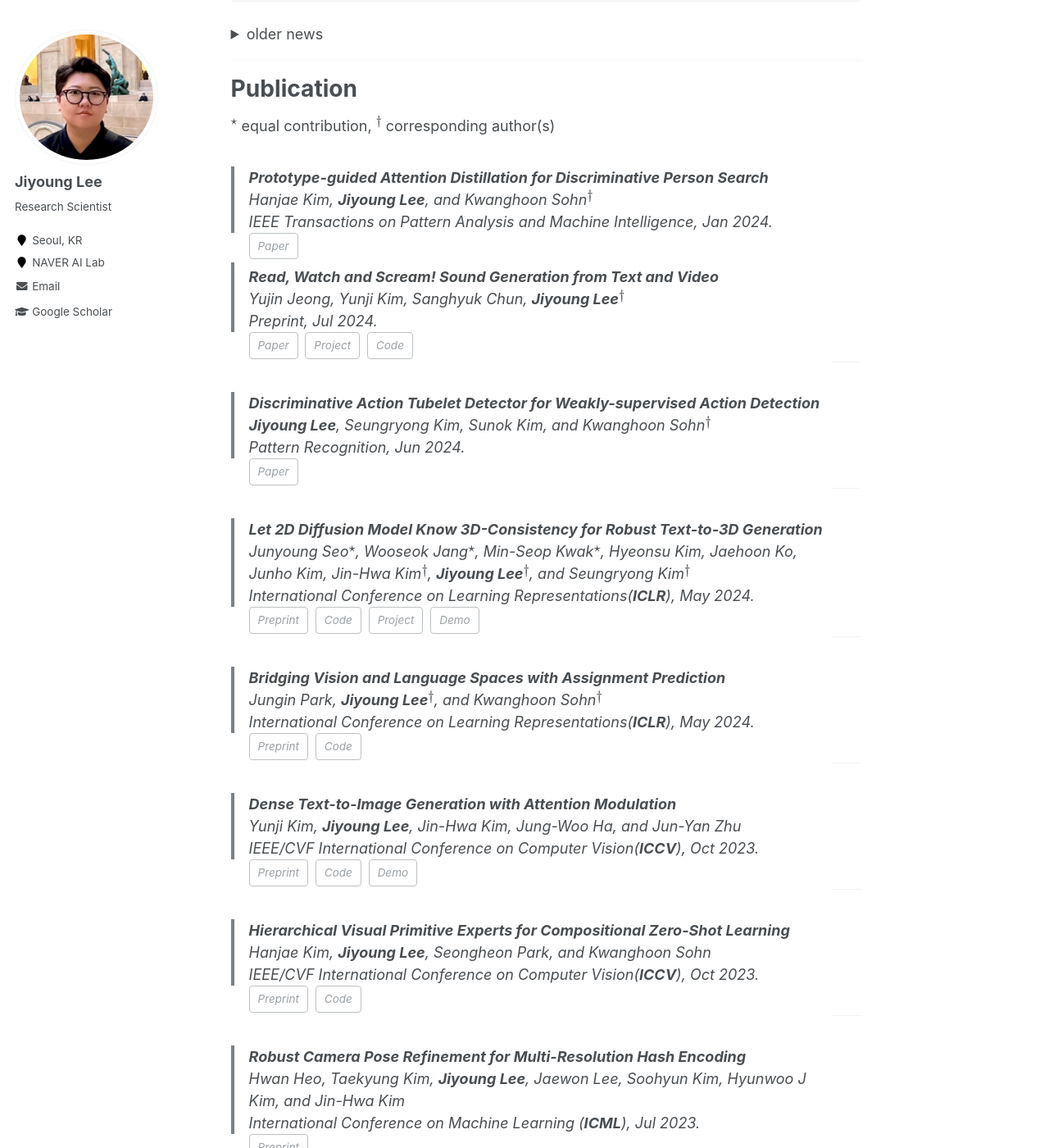
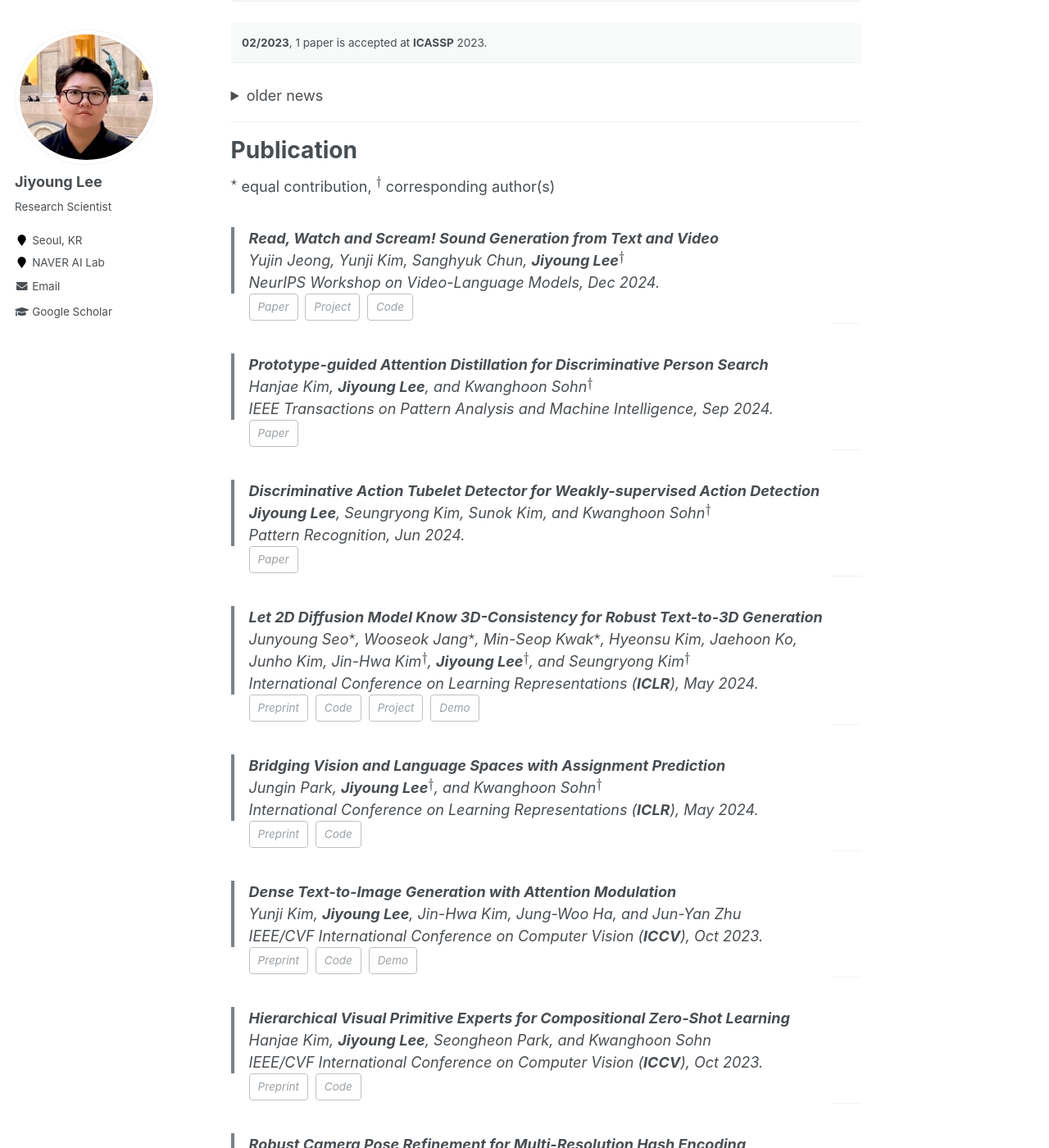
Before and after one commit to lee-jiyoung/lee-jiyoung.github.io, a Jekyll site: the page built from _pages/about.md, in a window 1280 px wide and 1400 px high, scrolled down 1246 px. Shown: the whole window at 82% size. Built offline with Jekyll 4.4.1, drawn with Linux system fonts in a browser that asks for light colours; formulas are drawn with MathJax 3; some of the changed text lies outside the part shown.

Commit message:
Update about.md

```diff
--- a/_pages/about.md
+++ b/_pages/about.md
@@ -26,6 +26,8 @@ I am always looking for interns to collaborate with! If you are interested in do
 
 News
 ======
+**10/2024**, 1 paper is accepted in **NeurIPS 2024 Workshop on Video-Language Models**.
+{: .notice}
 **09/2024**, 1 paper is accepted in **IEEE Transactions on Pattern Analysis and Machine Intelligence (TPAMI)**.
 {: .notice}
 **06/2024**, 1 paper is accepted in **Pattern Recognition**.
@@ -89,22 +91,26 @@ Publication
 
 $^\star$ equal contribution, $^\dagger$ corresponding author(s)
 
-> **Prototype-guided Attention Distillation for Discriminative Person Search**
-Hanjae Kim, **Jiyoung Lee**, and Kwanghoon Sohn<sup>$\dagger$</sup>
-IEEE Transactions on Pattern Analysis and Machine Intelligence, Jan 2024.
-<span class="page__meta page__taxonomy comment__date" itemprop="keywords">
-<a class="page__taxonomy-item" rel="tag" href="https://ieeexplore.ieee.org/document/10681282">Paper</a>
-</span>
 
 
 > **Read, Watch and Scream! Sound Generation from Text and Video**
 Yujin Jeong, Yunji Kim, Sanghyuk Chun, **Jiyoung Lee**<sup>$\dagger$</sup>
-Preprint, Jul 2024.
+NeurIPS Workshop on Video-Language Models, Dec 2024.
 <span class="page__meta page__taxonomy comment__date" itemprop="keywords">
 <a class="page__taxonomy-item" rel="tag" href="https://arxiv.org/abs/2407.05551">Paper</a>
 <a class="page__taxonomy-item" rel="tag" href="https://naver-ai.github.io/rewas/">Project</a>
 <a class="page__taxonomy-item" rel="tag" href="https://github.com/naver-ai/rewas">Code</a>
 </span>
+
+-----------
+
+> **Prototype-guided Attention Distillation for Discriminative Person Search**
+Hanjae Kim, **Jiyoung Lee**, and Kwanghoon Sohn<sup>$\dagger$</sup>
+IEEE Transactions on Pattern Analysis and Machine Intelligence, Sep 2024.
+<span class="page__meta page__taxonomy comment__date" itemprop="keywords">
+<a class="page__taxonomy-item" rel="tag" href="https://ieeexplore.ieee.org/document/10681282">Paper</a>
+</span>
+
 
 -----------
 
@@ -119,7 +125,7 @@ Pattern Recognition, Jun 2024.
 
 > **Let 2D Diffusion Model Know 3D-Consistency for Robust Text-to-3D Generation**
 Junyoung Seo<sup>$\star$</sup>, Wooseok Jang<sup>$\star$</sup>, Min-Seop Kwak<sup>$\star$</sup>, Hyeonsu Kim, Jaehoon Ko, Junho Kim, Jin-Hwa Kim<sup>$\dagger$</sup>, **Jiyoung Lee**<sup>$\dagger$</sup>, and Seungryong Kim<sup>$\dagger$</sup>
-International Conference on Learning Representations(**ICLR**), May 2024.
+International Conference on Learning Representations (**ICLR**), May 2024.
 <span class="page__meta page__taxonomy comment__date" itemprop="keywords">
 <a class="page__taxonomy-item" rel="tag" href="https://arxiv.org/abs/2303.07937">Preprint</a>
 <a class="page__taxonomy-item" rel="tag" href="https://github.com/KU-CVLAB/3DFuse">Code</a>
@@ -131,7 +137,7 @@ International Conference on Learning Representations(**ICLR**), May 2024.
 
 > **Bridging Vision and Language Spaces with Assignment Prediction**
 Jungin Park, **Jiyoung Lee**<sup>$\dagger$</sup>, and Kwanghoon Sohn<sup>$\dagger$</sup>
-International Conference on Learning Representations(**ICLR**), May 2024.
+International Conference on Learning Representations (**ICLR**), May 2024.
 <span class="page__meta page__taxonomy comment__date" itemprop="keywords">
 <a class="page__taxonomy-item" rel="tag" href="https://arxiv.org/abs/2404.09632">Preprint</a>
 <a class="page__taxonomy-item" rel="tag" href="https://github.com/park-jungin/vlap">Code</a>
@@ -141,7 +147,7 @@ International Conference on Learning Representations(**ICLR**), May 2024.
 
 > **Dense Text-to-Image Generation with Attention Modulation**
 Yunji Kim, **Jiyoung Lee**, Jin-Hwa Kim, Jung-Woo Ha, and Jun-Yan Zhu
-IEEE/CVF International Conference on Computer Vision(**ICCV**), Oct 2023.
+IEEE/CVF International Conference on Computer Vision (**ICCV**), Oct 2023.
 <span class="page__meta page__taxonomy comment__date" itemprop="keywords">
 <a class="page__taxonomy-item" rel="tag" href="https://arxiv.org/abs/2308.12964">Preprint</a>
 <a class="page__taxonomy-item" rel="tag" href="https://github.com/naver-ai/DenseDiffusion">Code</a>
@@ -152,7 +158,7 @@ IEEE/CVF International Conference on Computer Vision(**ICCV**), Oct 2023.
 
 > **Hierarchical Visual Primitive Experts for Compositional Zero-Shot Learning**
 Hanjae Kim, **Jiyoung Lee**, Seongheon Park, and Kwanghoon Sohn
-IEEE/CVF International Conference on Computer Vision(**ICCV**), Oct 2023.
+IEEE/CVF International Conference on Computer Vision (**ICCV**), Oct 2023.
 <span class="page__meta page__taxonomy comment__date" itemprop="keywords">
 <a class="page__taxonomy-item" rel="tag" href="https://arxiv.org/abs/2308.04016">Preprint</a>
 <a class="page__taxonomy-item" rel="tag" href="https://github.com/HanjaeKim98/CoT">Code</a>
@@ -171,7 +177,7 @@ International Conference on Machine Learning (**ICML**), Jul 2023.
 
 > **Three Recipes for Better 3D Pseudo-GTs of 3D Human Mesh Estimation in the Wild**
 Gyeongsik Moon, Hongsuk Choi, Sanghyuk Chun, **Jiyoung Lee**, and Sangdoo Yun
-IEEE/CVF Conference on Computer Vision and Pattern Recognition (**CVPRW**), Jun 2023.
+IEEE/CVF Conference on Computer Vision and Pattern Recognition Workshop (**CVPRW**), Jun 2023.
 <span class="page__meta page__taxonomy comment__date" itemprop="keywords">
 <a class="page__taxonomy-item" rel="tag" href="https://arxiv.org/abs/2304.04875">Preprint</a>
 <a class="page__taxonomy-item" rel="tag" href="https://github.com/mks0601/NeuralAnnot_RELEASE">Code</a>
```
